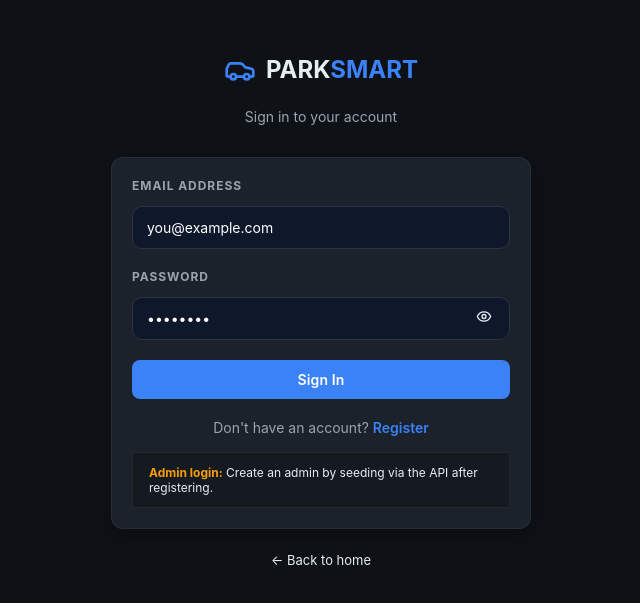
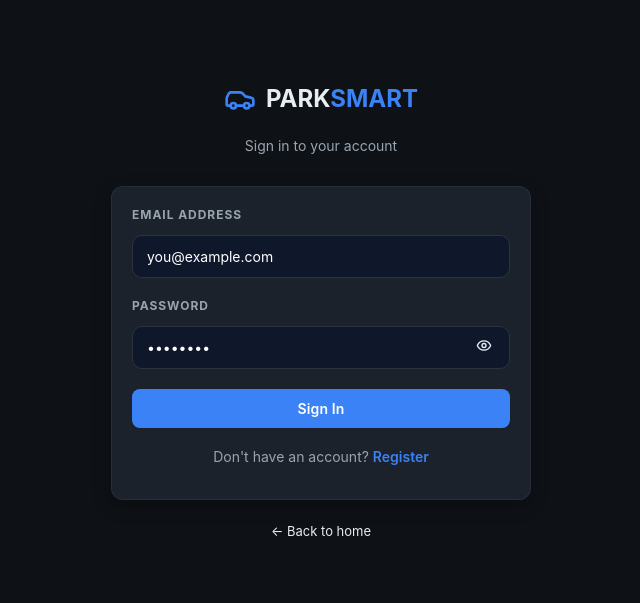
Before and after one commit to Xitiz-01/Park-Smart, a React (Create React App) app in the folder frontend/: page /login in a window 1280 px wide. Shown: the part 113-716 px from the top of the page, without its empty margins (319-959 px from the left). Built offline with nearby package versions, Linux system fonts and the light colour scheme; no server answers.

Commit message:
Removed admin seeding messege

```diff
--- a/frontend/src/pages/auth/LoginPage.js
+++ b/frontend/src/pages/auth/LoginPage.js
@@ -77,14 +77,7 @@ export default function LoginPage() {
             <Link to="/register" style={{ color: 'var(--accent)', fontWeight: 600 }}>Register</Link>
           </p>
 
-          {/* Demo credentials hint */}
-          <div style={{
-            marginTop: 16, padding: '12px 16px', background: 'var(--bg-secondary)',
-            border: '1px solid var(--border)', borderRadius: 'var(--radius-sm)', fontSize: 12, color: 'var(--text-muted)'
-          }}>
-            <strong style={{ color: 'var(--yellow)' }}>Admin login:</strong> Create an admin by seeding via the API after registering.
-          </div>
-        </div>
+    </div>
 
         <p style={{ textAlign: 'center', marginTop: 20 }}>
           <Link to="/" style={{ color: 'var(--text-muted)', fontSize: 13 }}>← Back to home</Link>
```
